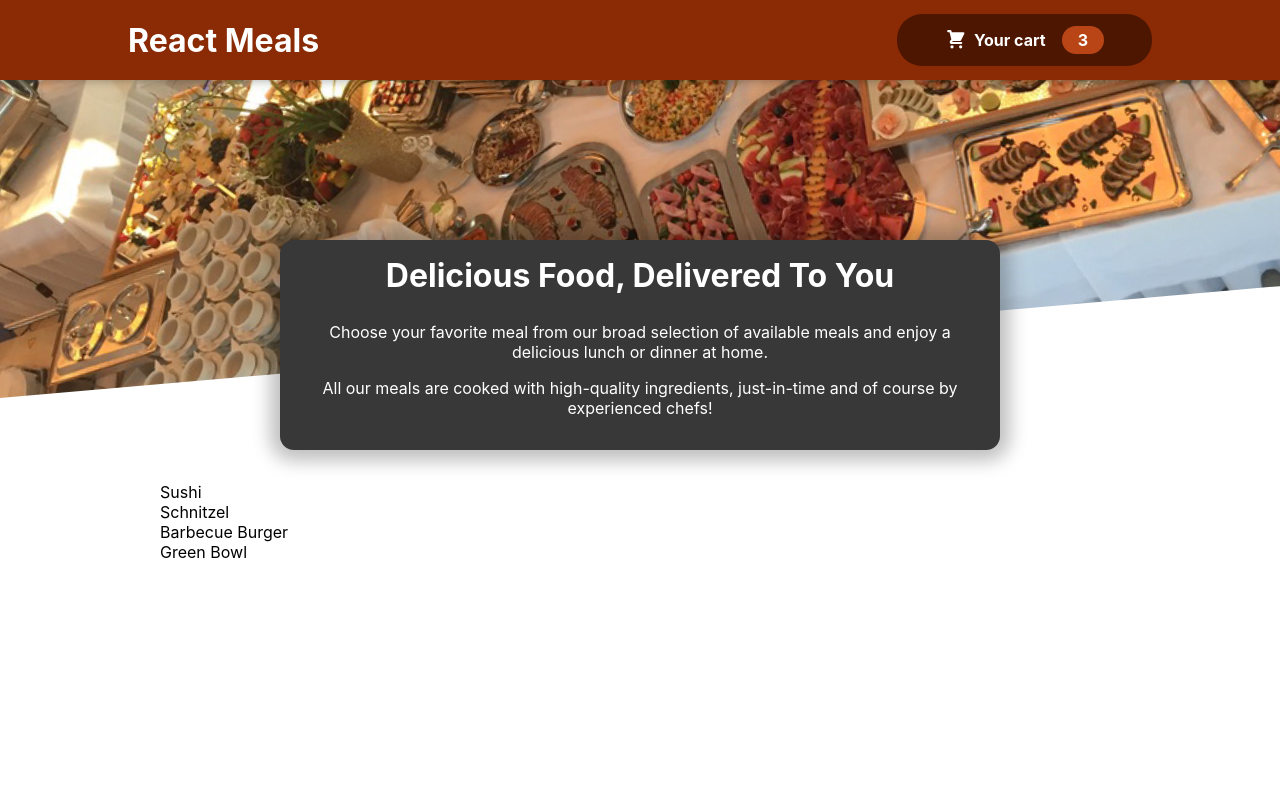
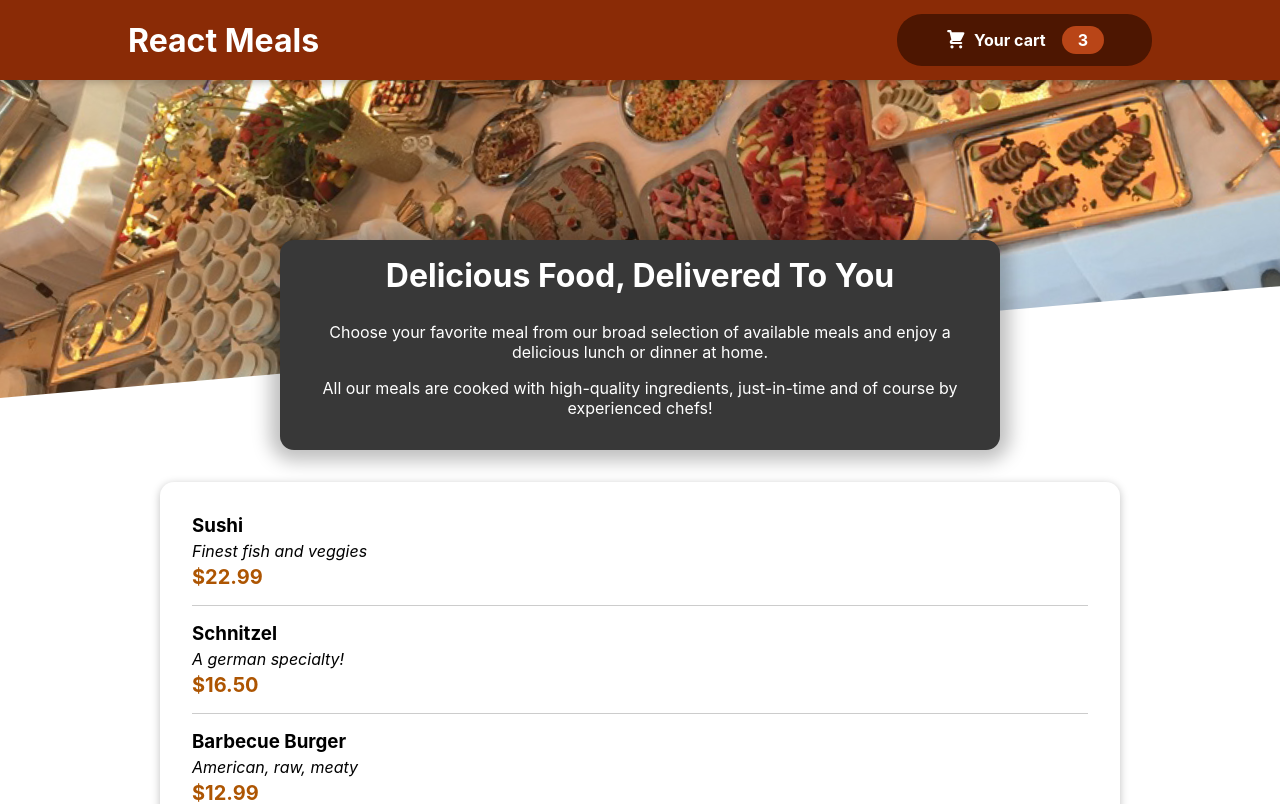
Before and after one commit to plamenkoyovchev/react-food-order-app, a React (Create React App) app: page / in a window 1280 px wide. Shown: the top 804 px of the page. Built offline with nearby package versions, Linux system fonts and the light colour scheme.

Commit message:
Use Card & MealItem component

```diff
--- a/src/components/Meals/AvailableMeals/AvailableMeals.js
+++ b/src/components/Meals/AvailableMeals/AvailableMeals.js
@@ -1,5 +1,7 @@
 import React from "react";
 import classes from "./AvailableMeals.module.css";
+import Card from "../../UI/Card/Card";
+import MealItem from "../MealItem/MealItem";
 
 const DUMMY_MEALS = [
 	{
@@ -29,11 +31,20 @@
 ];
 
 const AvailableMeals = () => {
-	const meals = DUMMY_MEALS.map((meal) => <li>{meal.name}</li>);
+	const meals = DUMMY_MEALS.map((meal) => (
+		<MealItem
+			key={meal.id}
+			name={meal.name}
+			description={meal.description}
+			price={meal.price}
+		/>
+	));
 
 	return (
 		<section className={classes["available-meals"]}>
-			<ul>{meals}</ul>
+			<Card>
+				<ul>{meals}</ul>
+			</Card>
 		</section>
 	);
 };
```
